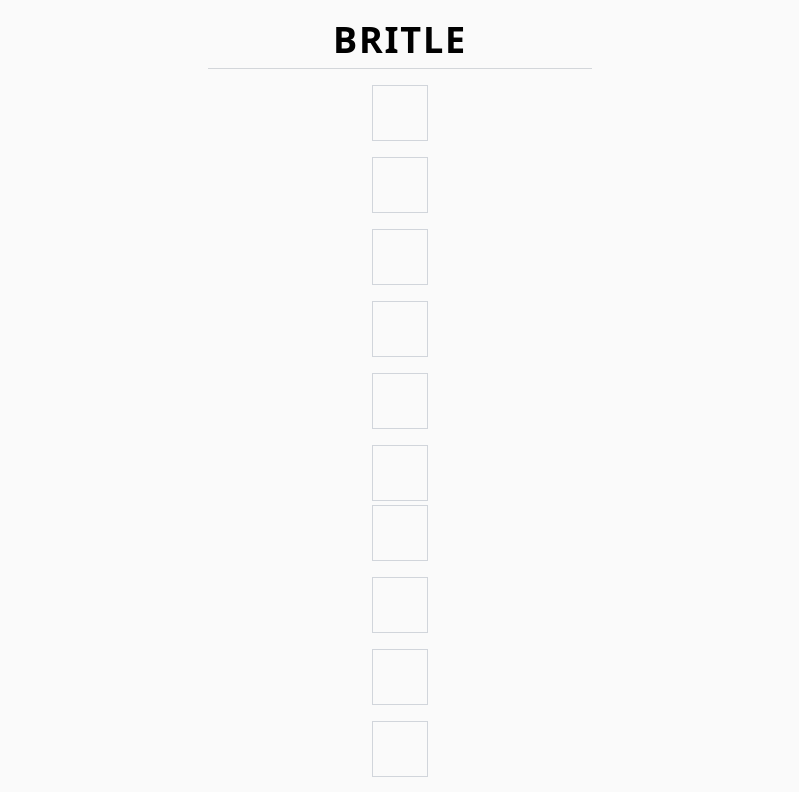
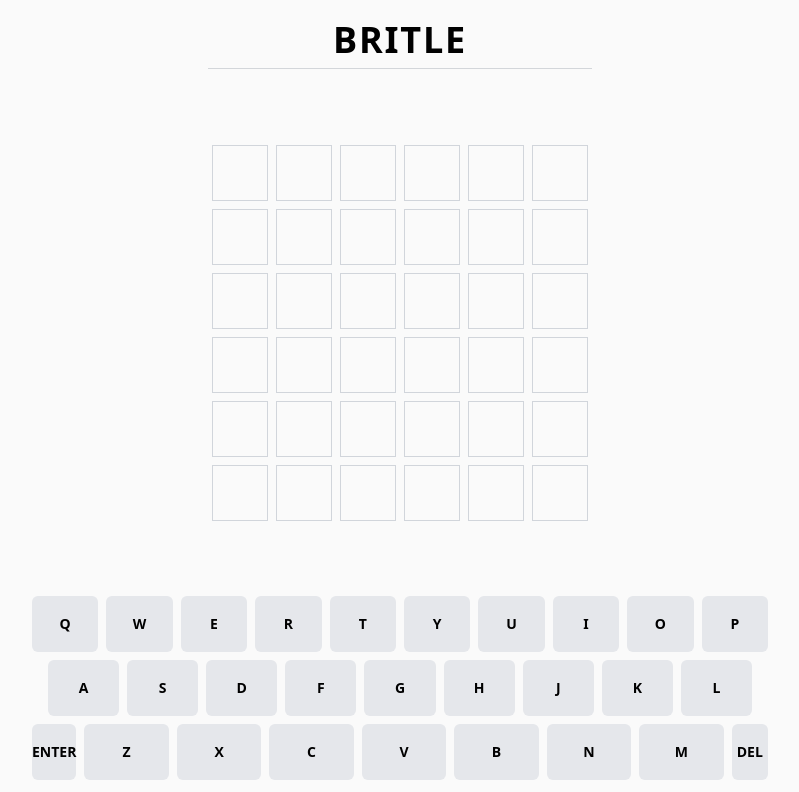
Before and after one commit to jjmountain/zoticfrontend, a React (Create React App) app: page /word-me-up in a window 1280 px wide. Shown: the top 792 px of the page, without its empty margins (240-1039 px from the left). Built offline with nearby package versions, Linux system fonts and the light colour scheme; a web font is replaced by a local one.

Commit message:
fixed problem with grids not displaying properly

```diff
--- a/src/routes/wordmeup.jsx
+++ b/src/routes/wordmeup.jsx
@@ -1,6 +1,7 @@
 import { useState, useEffect, useRef, useContext, createContext } from "react";
 import { usePrevious } from "../hooks/usePrevious";
 import wordData from "../data/english_words.json";
+import flag from "../ukflag.svg";
 
 import { solution_definition, solution_word } from "../lib/words";
 
@@ -161,8 +162,8 @@ const Letter = (props) => {
     <div
       className={`${
         props.letter
-          ? "h-14 w-14 flex justify-center grow shrink"
-          : "border border-gray-300 h-14 w-14 flex justify-center grow shrink"
+          ? "h-14 w-14 flex justify-center grow shrink mx-1"
+          : "border border-gray-300 h-14 w-14 flex justify-center grow shrink mx-1"
       }`}
     >
       <motion.div
@@ -212,7 +213,7 @@ const LetterRow = (props) => {
     <motion.div
       variants={container}
       animate={props.attempted ? "flip" : "hidden"}
-      className={`grid grid-cols-${solution_word.length} gap-x-2 gap-y-4`}
+      className={`flex justify-between mt-1`}
     >
       {Array.from(Array(solution_word.length).keys()).map((number, index) => (
         <Letter
@@ -234,7 +235,7 @@ function GameBox() {
   const attemptsValue = useContext(AttemptsContext);
 
   return (
-    <div className="flex justify-center grid grid-rows-5 gap-1 m-4">
+    <div className="flex flex-row justify-center grid grid-rows-5 gap-1 m-4">
       {Array.from(Array(6).keys()).map((number, index) => (
         <LetterRow
           key={number}
@@ -254,6 +255,7 @@ function Header() {
       style={{
         borderBottom: "solid 1px #d3d6da",
         maxWidth: "100vw",
+        backgroundImage: flag,
       }}
       className="mx-auto w-96"
     >
```
